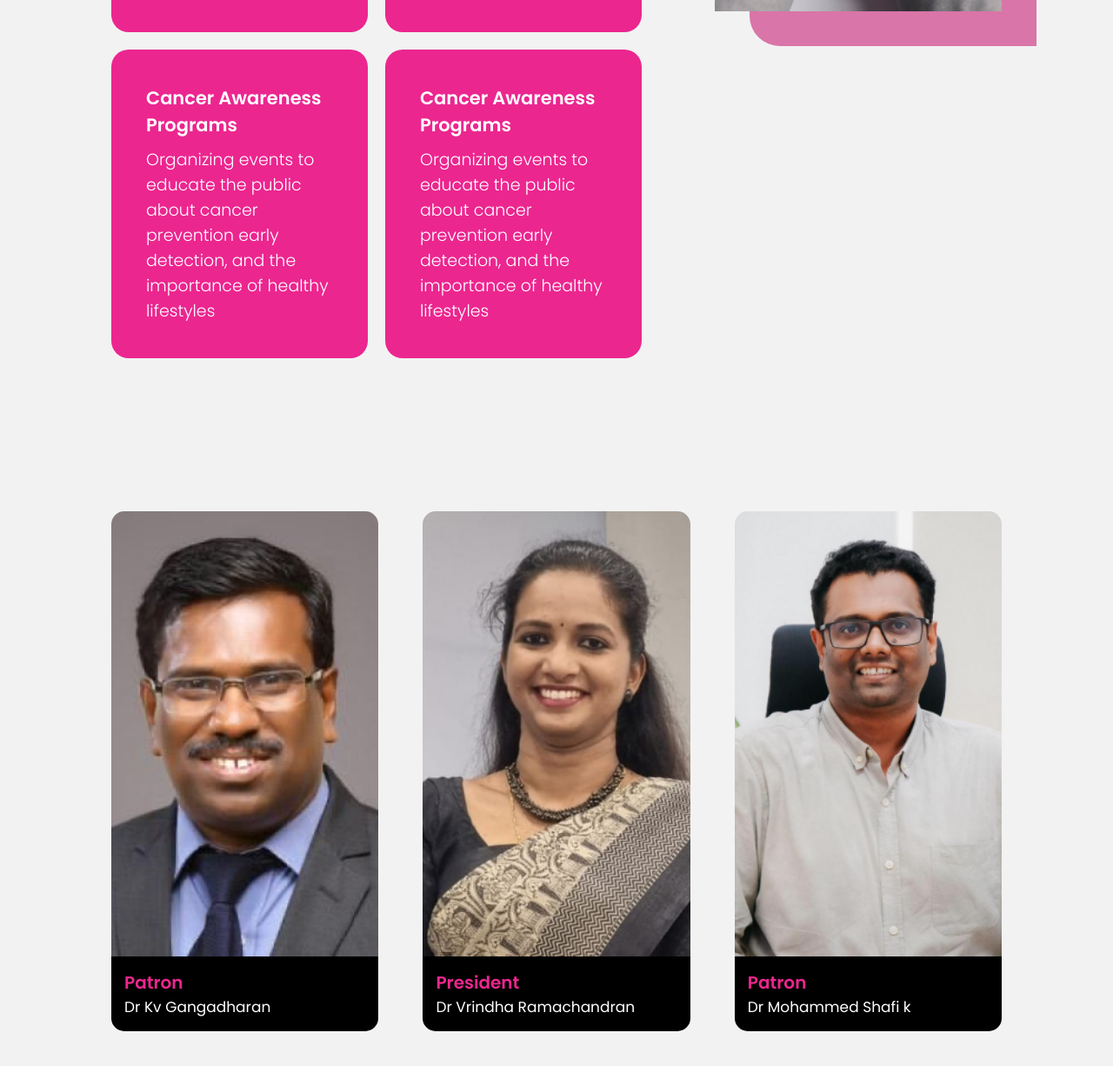
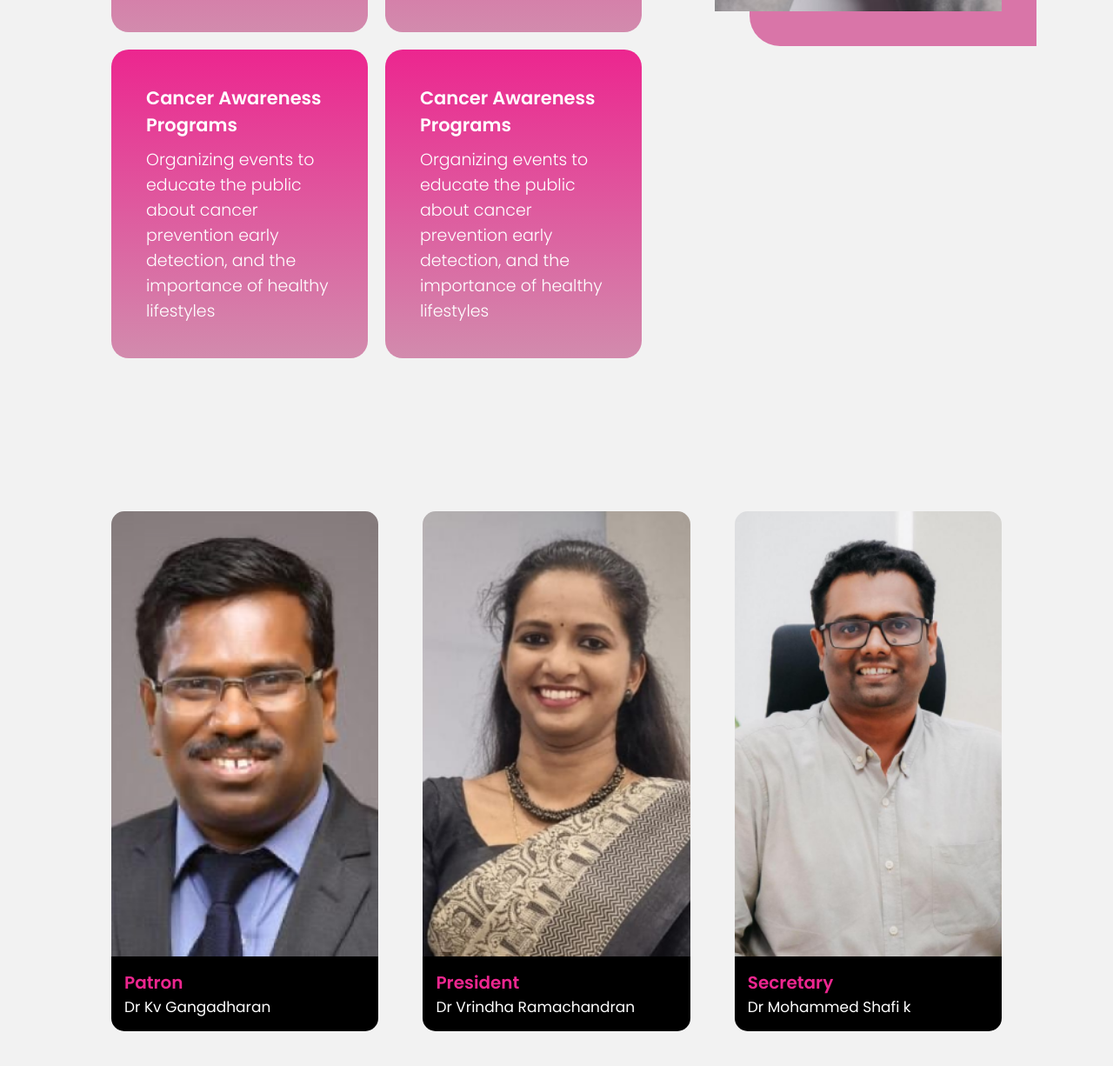
Before and after one commit to fasal26/Malappuram-ccs, a website built with Vite: page index.html in a window 1280 px wide. Shown: the part 2014-3240 px from the top of the page at 87% size. Built offline with nearby package versions, Linux system fonts and the light colour scheme.

Commit message:
background color change,doctor designation

```diff
--- a/about.css
+++ b/about.css
@@ -49,7 +49,7 @@
 
 .abtus-card{
   max-width: 48%;
-  background: var(--primary);
+  background: linear-gradient(180deg, #EC268F 0%, #D28BAD 100%);
   border-radius: 20px;
   padding: 40px;
   color: white;
--- a/index.html
+++ b/index.html
@@ -146,7 +146,7 @@
                 <figure><img src="/dr3.png" /></figure>
               </div>
               <div class="member-dtls">
-                <h5>Patron</h5>
+                <h5>Secretary</h5>
                 <p>Dr Mohammed Shafi k</p>
               </div>
             </div>
```
